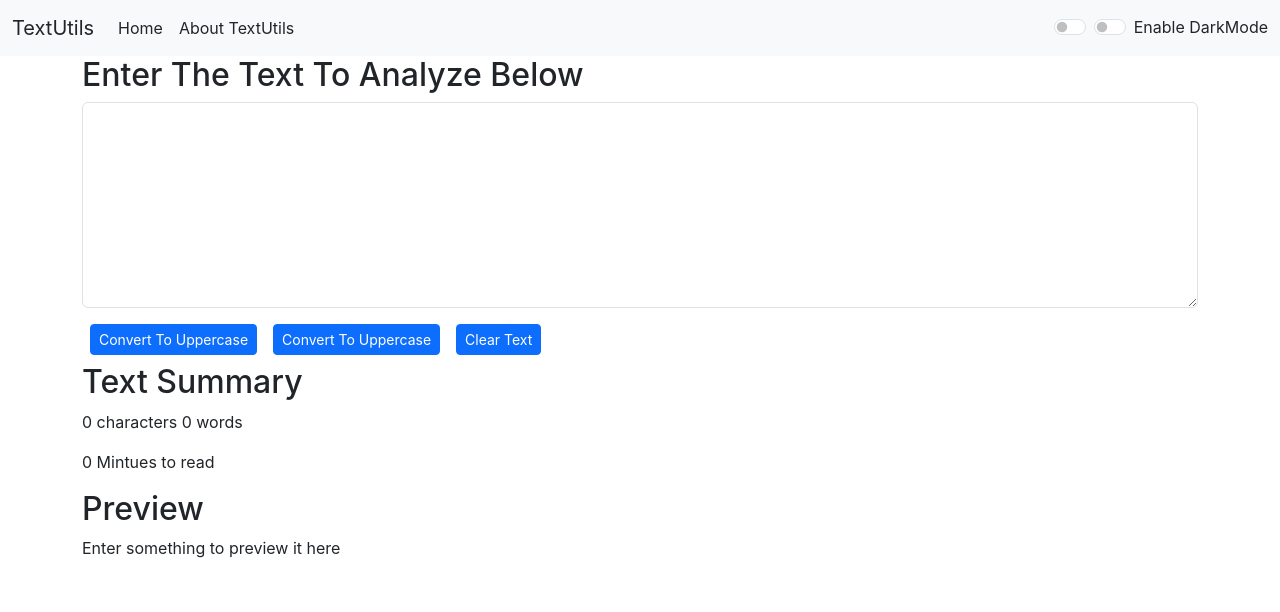
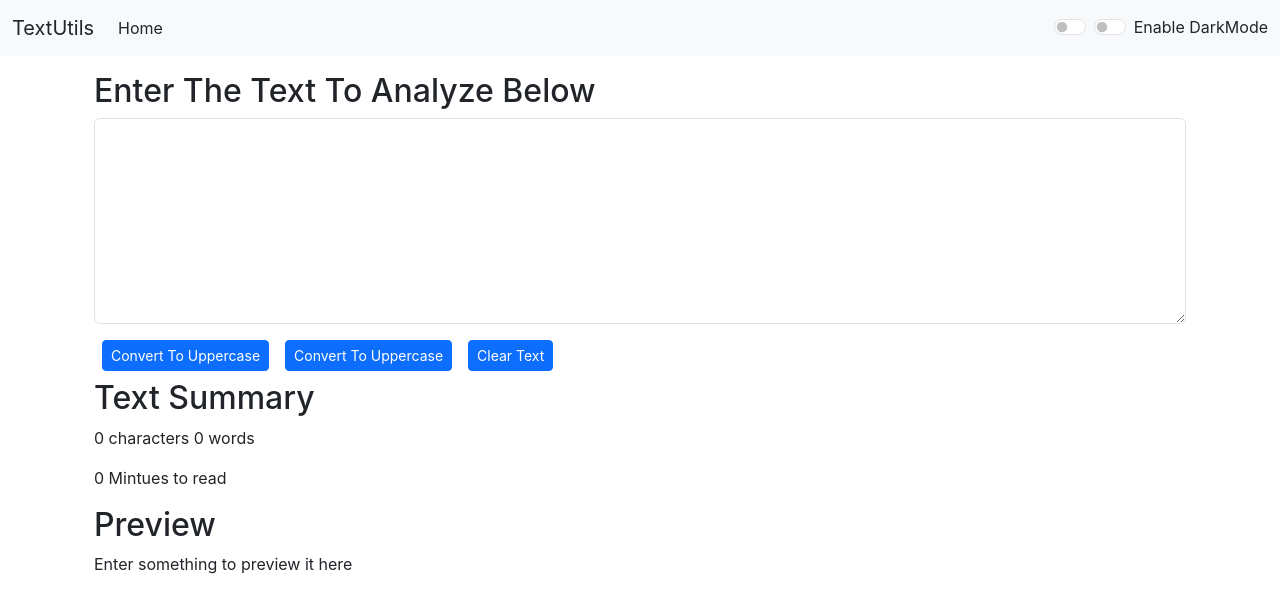
Before and after one commit to arvindbhasin19/TextUtils-App, a React (Create React App) app: page / in a window 1280 px wide. Shown: the top 612 px of the page. Built offline with nearby package versions, Linux system fonts and the light colour scheme.

Commit message:
Remove About Component

```diff
--- a/src/App.js
+++ b/src/App.js
@@ -4,11 +4,6 @@ import Textform from './components/Textform'
 import Alert from './components/Alert'
 import AboutUs from './components/AboutUs'
 
-import {
-  BrowserRouter,
-  Routes,
-  Route,
-} from "react-router-dom";
 
 export default function App() {
   const [mode, setMode] = useState('light')
@@ -56,21 +51,13 @@ export default function App() {
 
   }
 
-
   return (
-    <><BrowserRouter>
-    <Navbar logo="TextUtils" title="About TextUtils" mode={mode} modeControl={changeMode} greenMode={greenMode} />
+    <>
+      <Navbar logo="TextUtils" title="About TextUtils" mode={mode} modeControl={changeMode} greenMode={greenMode} />
       <Alert alert={alert} />
-        {/* <div className="container my-3">
-          <Textform heading="Enter The Text To Analyze Below" mode={mode} showAlert={showAlert} />
-          <AboutUs />
-        </div> */}
-        <Routes>
-          <Route path='/' element={<Textform  heading="Enter The Text To Analyze Below" mode={mode} showAlert={showAlert} />} />
-          <Route path='/about' element={<AboutUs/>}  />
-        </Routes>
-      </BrowserRouter>
-
+      <div className="container my-3">
+        <Textform heading="Enter The Text To Analyze Below" mode={mode} showAlert={showAlert} />
+      </div>
     </>
   )
 }
--- a/src/components/Navbar.js
+++ b/src/components/Navbar.js
@@ -1,23 +1,22 @@
 import React from "react"
 import { PropTypes } from "prop-types"
-import { Link } from "react-router-dom"
 
 export default function Navbar(props) {
     return (
         <nav className={`navbar navbar-expand-lg navbar-${props.mode} bg-${props.mode}`}>
             <div className="container-fluid">
-                <Link className={`navbar-brand text-${props.mode==='light'?'dark':'light'}` } to="/">{props.logo}</Link>
+                <a className={`navbar-brand text-${props.mode==='light'?'dark':'light'}` } href="#">{props.logo}</a>
                 <button className="navbar-toggler" type="button" data-bs-toggle="collapse" data-bs-target="#navbarSupportedContent" aria-controls="navbarSupportedContent" aria-expanded="false" aria-label="Toggle navigation">
                     <span className="navbar-toggler-icon"></span>
                 </button>
                 <div className="collapse navbar-collapse" id="navbarSupportedContent">
                     <ul className="navbar-nav me-auto mb-2 mb-lg-0">
                         <li className="nav-item">
-                            <Link className={`nav-link active text-${props.mode==='light'?'dark':'light'}`} aria-current="page" to="/">Home</Link>
+                            <a className={`nav-link active text-${props.mode==='light'?'dark':'light'}`} aria-current="page" href="#">Home</a>
                         </li>
-                        <li className="nav-item">
+                        {/* <li className="nav-item">
                             <Link className={`nav-link text-${props.mode==='light'?'dark':'light'}`} to="/about">{props.title}</Link>
-                        </li>
+                        </li> */}
 
 
                     </ul>
```
